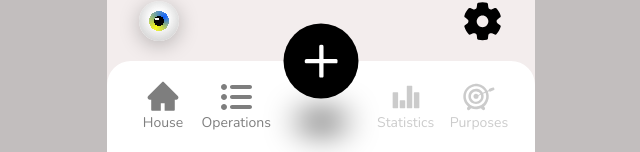
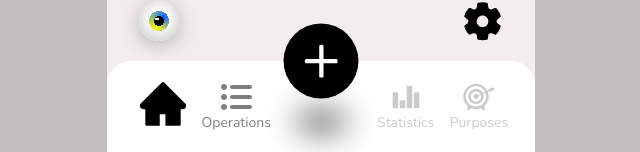
Before and after one commit to LooLoo1/AllByWallet, a React app: page / in a window 1280 px wide. Shown: the part 645-797 px from the top of the page, without its empty margins (319-959 px from the left). Built offline with nearby package versions, Linux system fonts and the light colour scheme.

Commit message:
[Nav] Fix
Fix routing and rout button animations

```diff
--- a/src/App.tsx
+++ b/src/App.tsx
@@ -6,7 +6,6 @@ import Nav from './components/Nav'
 export const App = () => {
 	return (
 		<div className='bg-gray w-[428px] mx-auto min-h-screen scroll-smooth relative'>
-			<Router>
 			<Nav/>
 				<Routes>
 					<Route path='/' element={<Header/>}/>
@@ -34,7 +33,6 @@ export const App = () => {
 					<Route path='/login' element={<div/>}/>
 					<Route path='*' element={<div>Lol</div>}/>
 				</Routes>
-			</Router>
 		</div>
 	)
 }
--- a/src/components/Nav.tsx
+++ b/src/components/Nav.tsx
@@ -18,17 +18,23 @@ export default function Currency() {
 	let dynamicNav = useClass('translate-y-[300%]', 'translate-y-[0%]')
 
 
-	// let location = useLocation()
-	// let pageNow = location.pathname.slice(1).split('/')[0]
-	const activePageTemplate:string[] = ['House', 'Operations', 'Statistics', 'Purposes']
-	// let arr = Array(activePageTemplate.length).fill(false)
+	let location = useLocation()
+	let pageNow = location.pathname.slice(1).split('/')[0]
+	const activePageTemplate:string[] = ['Home', 'Operations', 'Statistics', 'Purposes']
+	let arr = Array(activePageTemplate.length).fill(false)
 
-	let [activePage, setActivePage] = useState([false, false, false, false])
+	arr[activePageTemplate.indexOf(
+		pageNow === ''
+			? 'Home'
+			: activePageTemplate[activePageTemplate.indexOf(pageNow[0].toUpperCase() + pageNow.slice(1))]
+		)] = true
+
+	let [activePage, setActivePage] = useState(arr)
 
 	const click = (title:string) => {
 		if (title) {
 			let page = [...activePage]
-			while (page.indexOf(true)) page[page.indexOf(true)] = false
+			while (page.includes(true)) page[page.indexOf(true)] = false
 			page[activePageTemplate.indexOf(title)] = true
 			setActivePage(page)
 		}
@@ -39,7 +45,7 @@ return (
 		<div ref={navRef} className='relative px-8 py-5 flex justify-between bg-white rounded-t-3xl'>
 			<div className=' flex justify-between w-4/12'>
 				<Link to='/'>
-					<NavButton title="House" defaulte={activePage[0]} click={(e:string) => {click(e)}}>
+					<NavButton title="Home" defaulte={activePage[0]} click={(e:string) => {click(e)}}>
 						<IconHouse/>
 					</NavButton>
 				</Link>
--- a/src/components/NavButton.tsx
+++ b/src/components/NavButton.tsx
@@ -6,7 +6,7 @@ export default function NavButton(props:any) {
 	let [toggle, setToggle] = useState(defaulte)
 	const handleClick = () => {
 		click(title)
-		console.log(title);
+		// console.log(title);
 
 	};
 	useEffect(() => {
--- a/src/main.tsx
+++ b/src/main.tsx
@@ -1,7 +1,12 @@
 import * as React from 'react';
 import { createRoot } from 'react-dom/client';
+import { BrowserRouter } from 'react-router-dom';
 import { App } from './App';
 import './index.css';
 
 const root = createRoot(document.getElementById('root')!);
-root.render(<App />);
+root.render(
+	<BrowserRouter>
+		<App />
+	</BrowserRouter>
+	);
--- a/webpack.config.js
+++ b/webpack.config.js
@@ -21,6 +21,15 @@ module.exports = {
    //    contentBase: path.join(__dirname, "/dist"),
    //    historyApiFallback:true
    //  },
+	devServer: {
+		historyApiFallback: true,
+		static: {
+		  directory: path.join(__dirname, 'public'),
+		},
+		compress: true,
+		port: 9000,
+	 },
+
     module: {
         rules: [
             {
```
